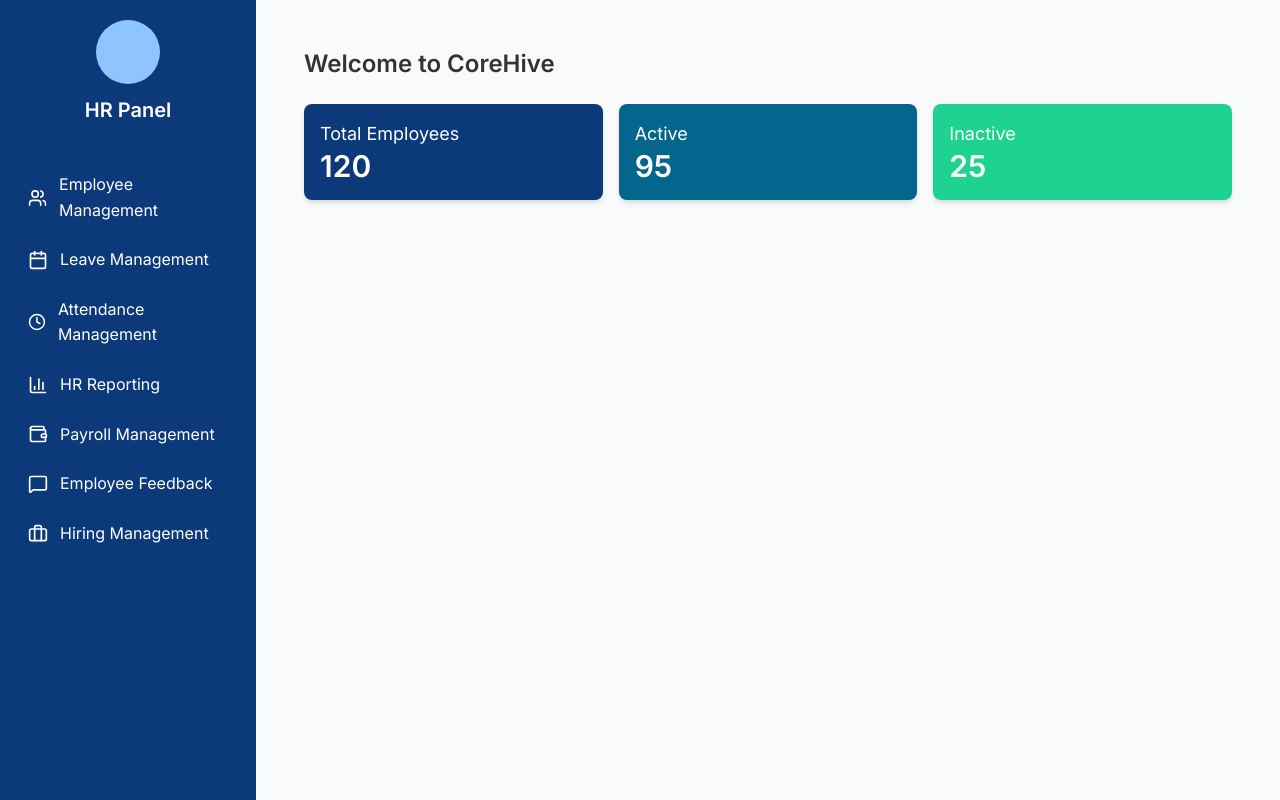
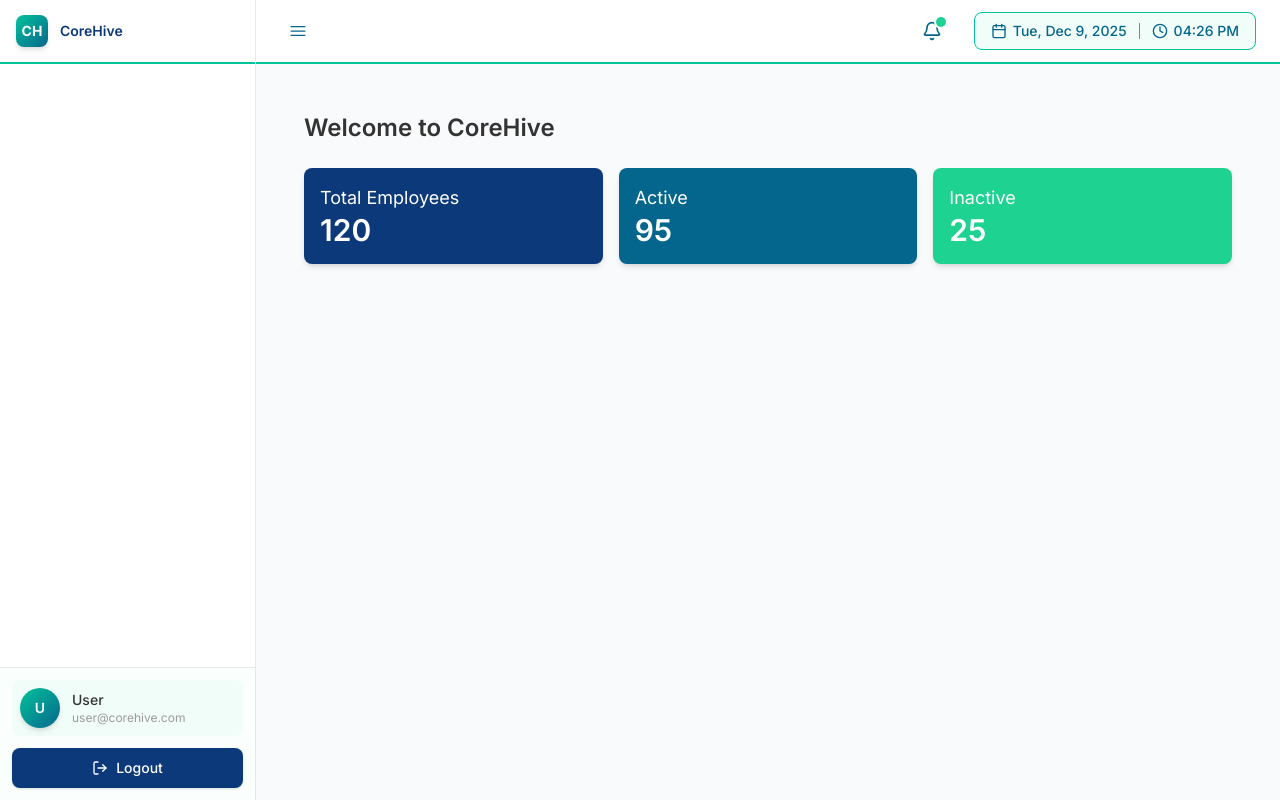
Before and after one commit to She-han/CoreHive-SaaS_HR_Platform, a React (Vite) app in the folder frontend/: page /hr_staff/dashboard in a window 1280 px wide. Built offline with nearby package versions, Linux system fonts and the light colour scheme.

Commit message:
update common sidebar and DashboardLayout to HRLayout

```diff
--- a/frontend/src/components/layout/MainHRLayout.jsx
+++ b/frontend/src/components/layout/MainHRLayout.jsx
@@ -1,17 +1,18 @@
 import React from "react";
-import Sidebar from "../hrstaff/Sidebar";
+import Sidebar from "./Sidebar"
 import {Outlet} from "react-router-dom";
+import DashboardLayout from "./DashboardLayout";
 
 function MainHRLayout() {
   return (
-   <div className="flex h-screen overflow-hidden">   {/* No scrolling */}
-      <Sidebar />
+    <DashboardLayout className="flex h-screen overflow-hidden">   {/* No scrolling */}
+
 
       {/* Main content area */}
       <div className="flex-1 bg-gray-50 min-h-screen p-6">
         <Outlet />
       </div>
-    </div>
+    </DashboardLayout>
   )
 }
 
```
